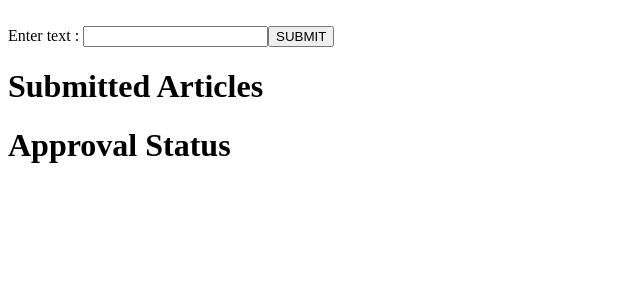
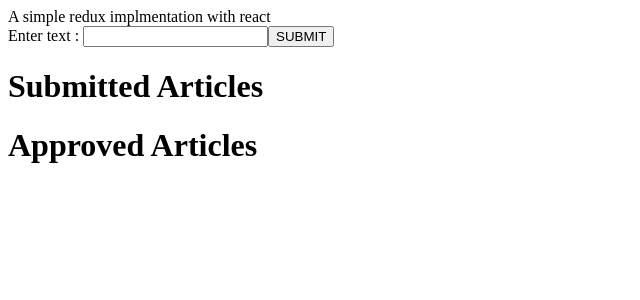
Before and after one commit to muddassirm/simple-reactredux-app, a React app: page / in a window 1280 px wide. Shown: the top 300 px of the page, without its empty margins (0-640 px from the left). Built offline with nearby package versions, Linux system fonts and the light colour scheme; what flux would draw is missing.

Commit message:
Decoupling Component Structure

```diff
--- a/App.jsx
+++ b/App.jsx
@@ -4,30 +4,73 @@ import { render } from 'react-dom';
 import Content from './components/Content.jsx';
 import AppReduxStore from './lib-redux/AppReduxStore'
 import AppReduxActions from './lib-redux/AppReduxActions';
+import List from './components/List.jsx'
 
-
-const mapStateToProps = (state) => {
+const mapContentStateToProps = (state) => {
     return {
+        text : 'A simple redux implmentation with react',
         articles: state.articles,
         articlesApproved: state.articlesApproved,
         message: state.message,
     }
 }
 
-const mapDispatchToProps = (dispatch) => {
+const mapSubmittedStateToProps = (state) => {
     return {
+        articles: state.articles,
+        listHeader: 'Submitted Articles',
+    }
+}
+
+const mapMessageStateToProps = (state) => {
+    return {
+        message: state.message
+   }
+}
+
+const mapApprovalStateToProps = (state) => {
+    return {
+        articles: state.articlesApproved,
+        listHeader: 'Approved Articles',
+    }
+}
+
+const mapContentDispatchToProps = (dispatch) => {
+    return {
+
         onSubmit: (value) => dispatch(AppReduxActions.submitArticle(value)),
         onApprove:(value) => dispatch(AppReduxActions.approveArticle(value)),
         onRemove: (key) => dispatch(AppReduxActions.removeArticle(key))
     }
 }
 
-const AppContainer = connect(mapStateToProps, mapDispatchToProps)(Content)
+const mapListDispatchToProps = (dispatch) => {
+    return {
+        onRemove: (key) => dispatch(AppReduxActions.removeArticle(key))
+    }
+}
+
+const Message = ({message}) =>
+  <p>{message}</p>;
+
+const AppContainer = connect(mapContentStateToProps, mapContentDispatchToProps)(Content)
+const AppListSubmitted = connect(mapSubmittedStateToProps, mapListDispatchToProps)(List)
+const AppListApprovals = connect(mapApprovalStateToProps, mapListDispatchToProps)(List)
+const AppMessage  = connect(mapMessageStateToProps)(Message)
+
+const Container = () => (
+  <div>
+    <AppContainer />
+    <AppListSubmitted />
+    <AppMessage/>
+    <AppListApprovals/>
+  </div>
+)
 
 const App = () =>
     <div>
         <Provider store={AppReduxStore}>
-            <AppContainer />
+            <Container />
         </Provider>
     </div>
 
--- a/components/Content.jsx
+++ b/components/Content.jsx
@@ -41,9 +41,6 @@ class Content extends React.Component {
                 Enter text : <input type="text" ref="simpletext"/>
                 <Button handleClick={this.handleClick} text="SUBMIT" />
                 <br />
-                <List articles={this.props.articles} listHeader="Submitted Articles" handleRemoveClick={this.handleRemoveClick} />
-                {this.props.message}
-                <List articles={this.props.articlesApproved} listHeader="Approval Status" handleRemoveClick={this.handleRemoveClick} />
             </div>;
 
         return simpleContent;
--- a/components/List.jsx
+++ b/components/List.jsx
@@ -2,22 +2,21 @@ import React from 'react'
 import Button from './Button.jsx'
 import AppActions from '../lib/AppActions'
 
-class List extends React.Component {
 
-    render() {
-        var articles = this.props.articles != undefined ? this.props.articles.map((article,i) => {
-            return <li key={i}> Article {i+1}:{article} <Button  handleClick={()=>this.props.handleRemoveClick(i)} text="X"/></li>
+const List = ({ articles,listHeader,onRemove}) =>
+{
+        var listItems = articles != undefined ? articles.map((article,i) => {
+            return <li key={i}> Article {i+1}:{article} <Button  handleClick={()=>onRemove(i)} text="X"/></li>
         }) :[];
 
         return (
             <div>
-                <h1>{this.props.listHeader}</h1>
+                <h1>{listHeader}</h1>
                 <ul>
-                    {articles}
+                    {listItems}
                 </ul>
             </div>
         );
-    }
 }
 
 export default List;
```
Also changed, not shown: 1 other file (tests, documents, lock files or other folders).
